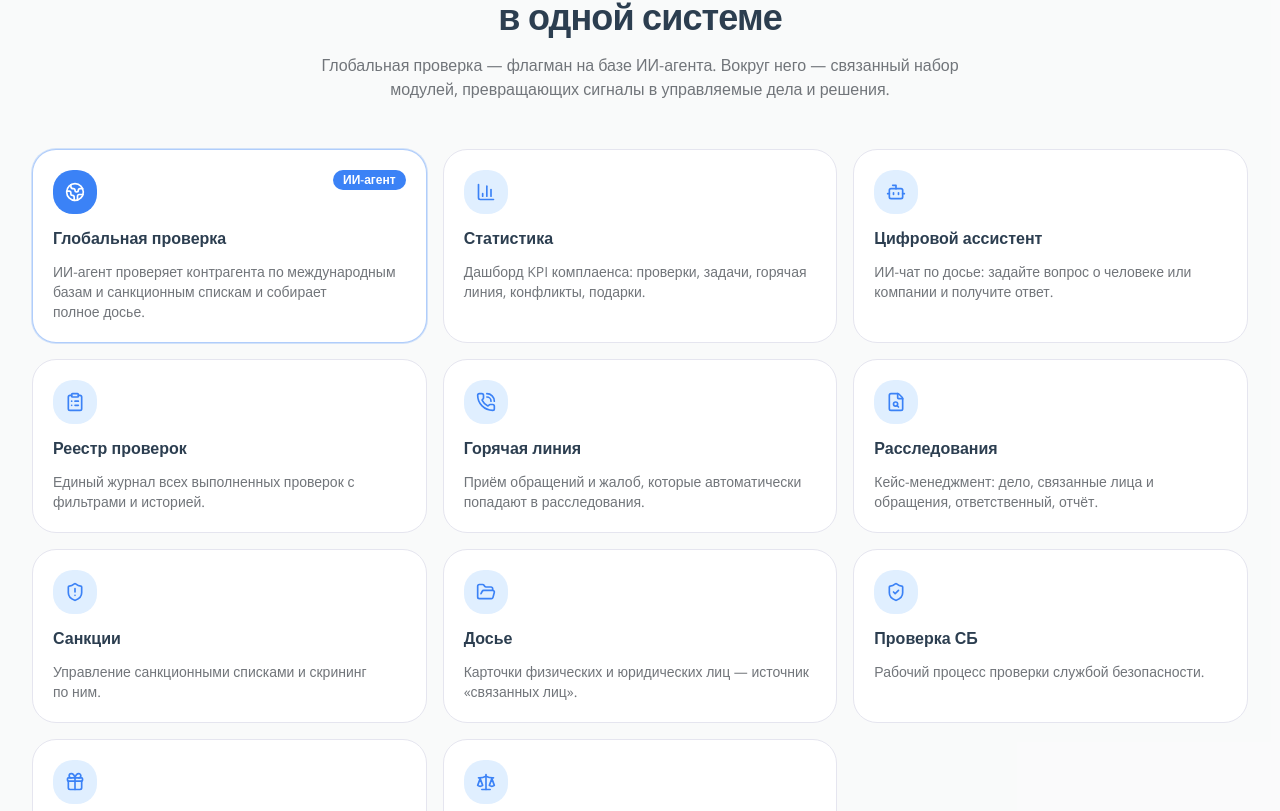
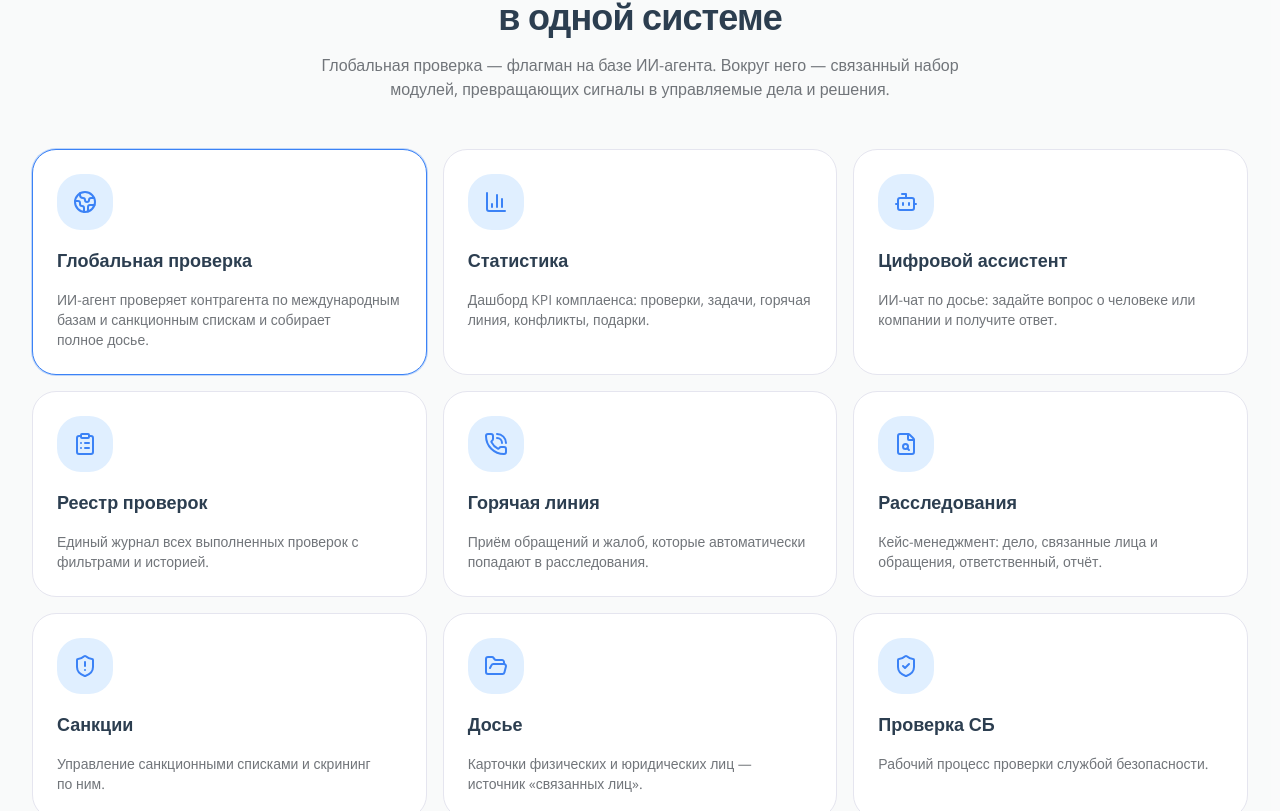
Before and after one commit to dzhmnklva012/-e-analytic, a Next.js app in the folder compliance-landing/: page / in a window 1280 px wide. Shown: the part 3069-3880 px from the top of the page. Built offline with nearby package versions, Linux system fonts and the light colour scheme.

Commit message:
Auto-update: module-card.tsx

```diff
--- a/compliance-landing/src/components/landing/module-card.tsx
+++ b/compliance-landing/src/components/landing/module-card.tsx
@@ -1,31 +1,31 @@
 import { cn } from "@/lib/utils";
 import type { Module } from "@/lib/data";
 
-export function ModuleCard({ module }: { module: Module }) {
+// pastel icon-tile tones, cycled across the grid (index 0 = brand blue)
+const tones = [
+  "bg-secondary text-primary",
+  "bg-violet-100 text-violet-600",
+  "bg-emerald-100 text-emerald-600",
+  "bg-rose-100 text-rose-600",
+  "bg-amber-100 text-amber-600",
+  "bg-teal-100 text-teal-600",
+];
+
+export function ModuleCard({ module, index = 0 }: { module: Module; index?: number }) {
   const Icon = module.icon;
+  const tone = tones[index % tones.length];
+
   return (
     <div
       className={cn(
-        "group relative flex flex-col gap-3 rounded-2xl border bg-card p-5 transition-all hover:-translate-y-0.5 hover:shadow-lg hover:shadow-foreground/5",
-        module.flagship ? "border-primary/40 ring-1 ring-primary/20" : "border-border",
+        "flex flex-col gap-4 rounded-2xl border bg-card p-6 transition-all hover:-translate-y-0.5 hover:shadow-md hover:shadow-foreground/5",
+        module.flagship ? "border-primary ring-1 ring-primary/30" : "border-border",
       )}
     >
-      {module.flagship && (
-        <span className="absolute top-5 right-5 rounded-full bg-primary px-2.5 py-0.5 text-xs font-semibold text-primary-foreground">
-          ИИ-агент
-        </span>
-      )}
-      <span
-        className={cn(
-          "grid size-11 place-items-center rounded-xl transition-colors",
-          module.flagship
-            ? "bg-primary text-primary-foreground"
-            : "bg-secondary text-secondary-foreground group-hover:bg-primary group-hover:text-primary-foreground",
-        )}
-      >
-        <Icon className="size-5" aria-hidden="true" />
+      <span className={cn("grid size-14 place-items-center rounded-2xl", tone)}>
+        <Icon className="size-6" strokeWidth={2} aria-hidden="true" />
       </span>
-      <h3 className="text-base font-bold text-foreground">{module.name}</h3>
+      <h3 className="text-lg font-bold text-foreground">{module.name}</h3>
       <p className="text-sm text-pretty text-muted-foreground">{module.description}</p>
     </div>
   );
```
